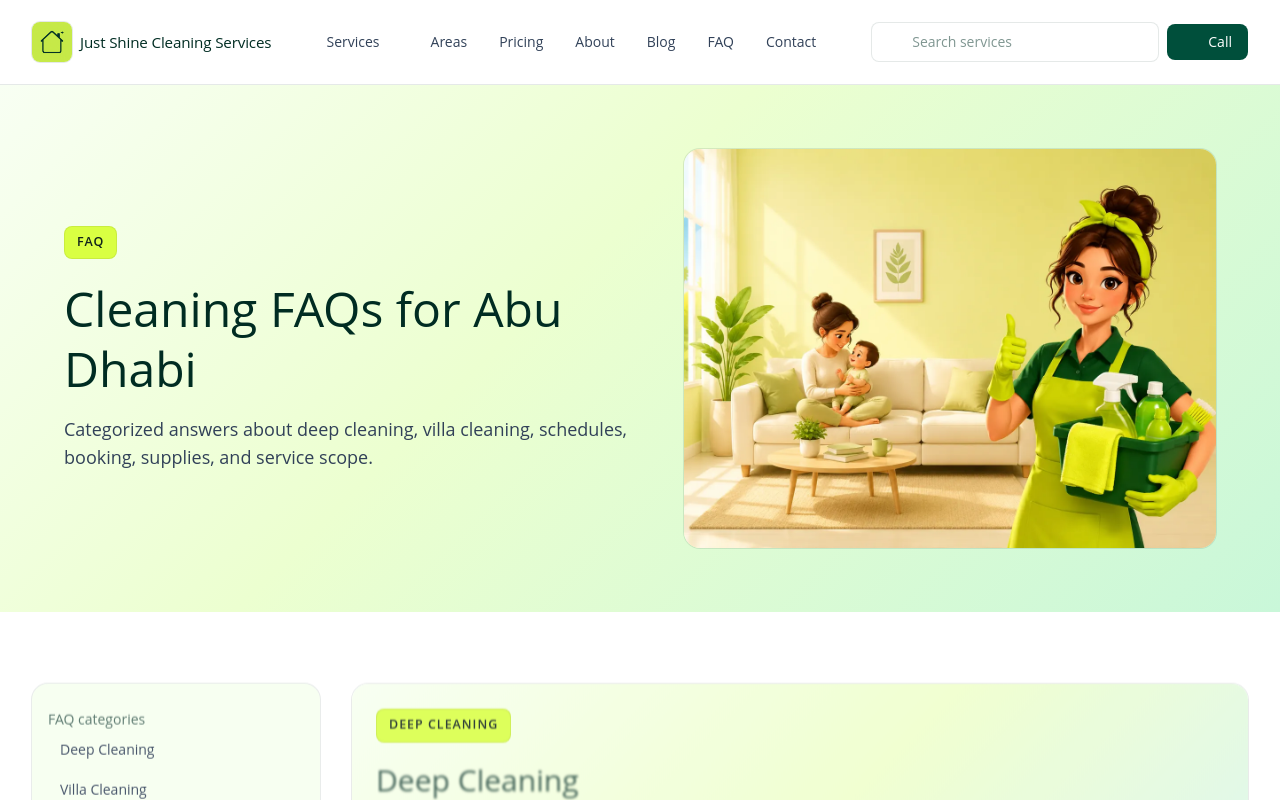
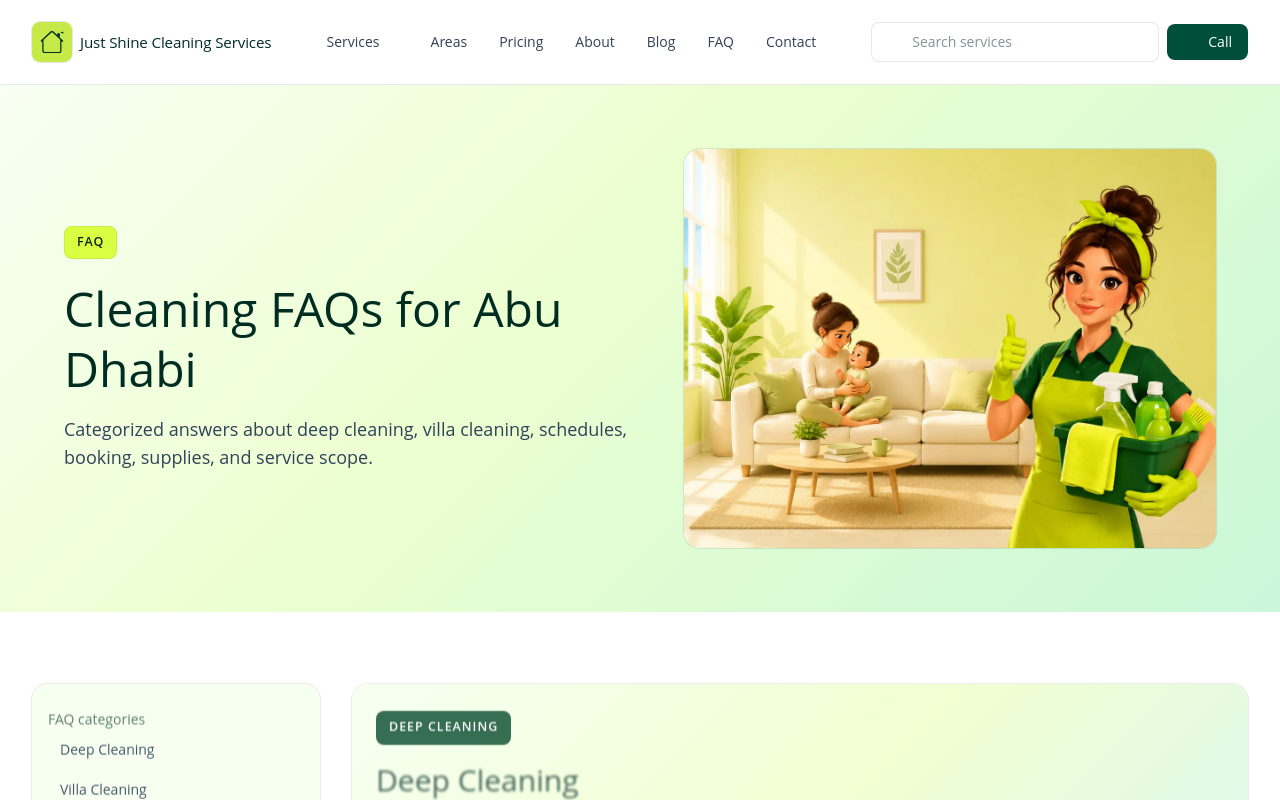
Before and after one commit to hiteshveo3/justshinecleaningservices, a Next.js app: page /faq in a window 1280 px wide. Shown: the top 800 px of the page. Built offline with nearby package versions, Linux system fonts and the light colour scheme; some icons are missing.

Commit message:
Use forest eyebrow for FAQ categories; animate lime labels
Keep FAQ category chips on V2 forest while heroes stay V3 lime,
and include .eyebrow-lime in scroll-rise animation.

Co-authored-by: hiteshveo3 <hiteshveo3@users.noreply.github.com>

```diff
--- a/src/app/faq/page.tsx
+++ b/src/app/faq/page.tsx
@@ -57,7 +57,7 @@ export default function FaqPage() {
             {faqCategories.map((category, index) => (
               <section className="scroll-mt-28" id={slugify(category.title)} key={category.title}>
                 <div className="mb-5 rounded-2xl bg-[linear-gradient(135deg,#f7fff1_0%,#efffcb_58%,#ddf8e8_100%)] p-5 ring-1 ring-emerald-950/10 sm:p-6">
-                  <p className="eyebrow-lime">{category.title}</p>
+                  <p className="eyebrow">{category.title}</p>
                   <div className="mt-3">
                     <h2 className="text-2xl font-medium text-emerald-950 sm:text-3xl">{category.title}</h2>
                     <p className="mt-2 max-w-2xl text-sm leading-6 text-slate-700 sm:text-base">{category.description}</p>
--- a/src/app/globals.css
+++ b/src/app/globals.css
@@ -82,7 +82,8 @@ summary::-webkit-details-marker { display: none; }
   main h1,
   main h2,
   main h3,
-  main .eyebrow {
+  main .eyebrow,
+  main .eyebrow-lime {
     animation: text-rise-on-scroll both;
     animation-timeline: view();
     animation-range: entry 0% cover 26%;
```
